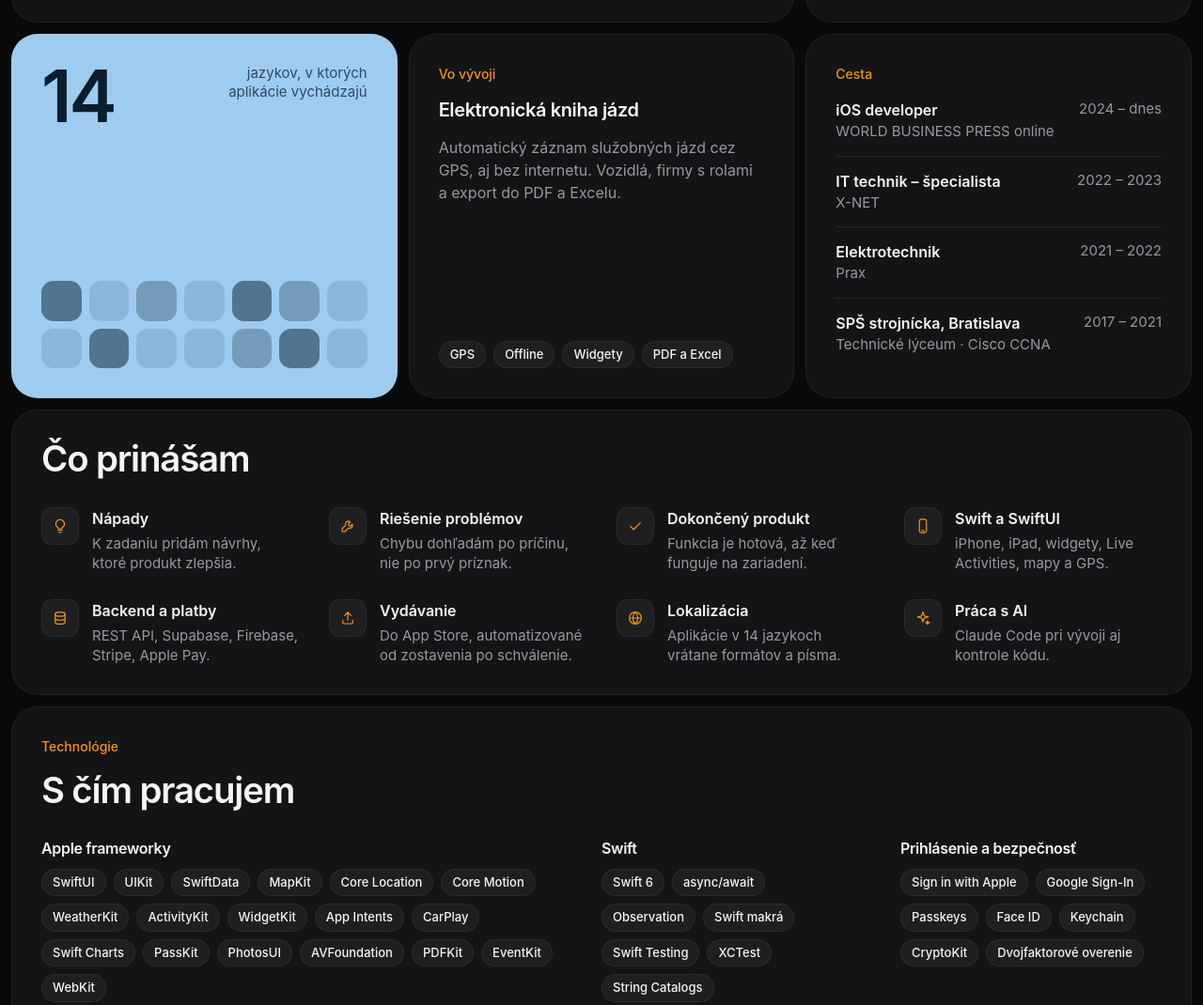
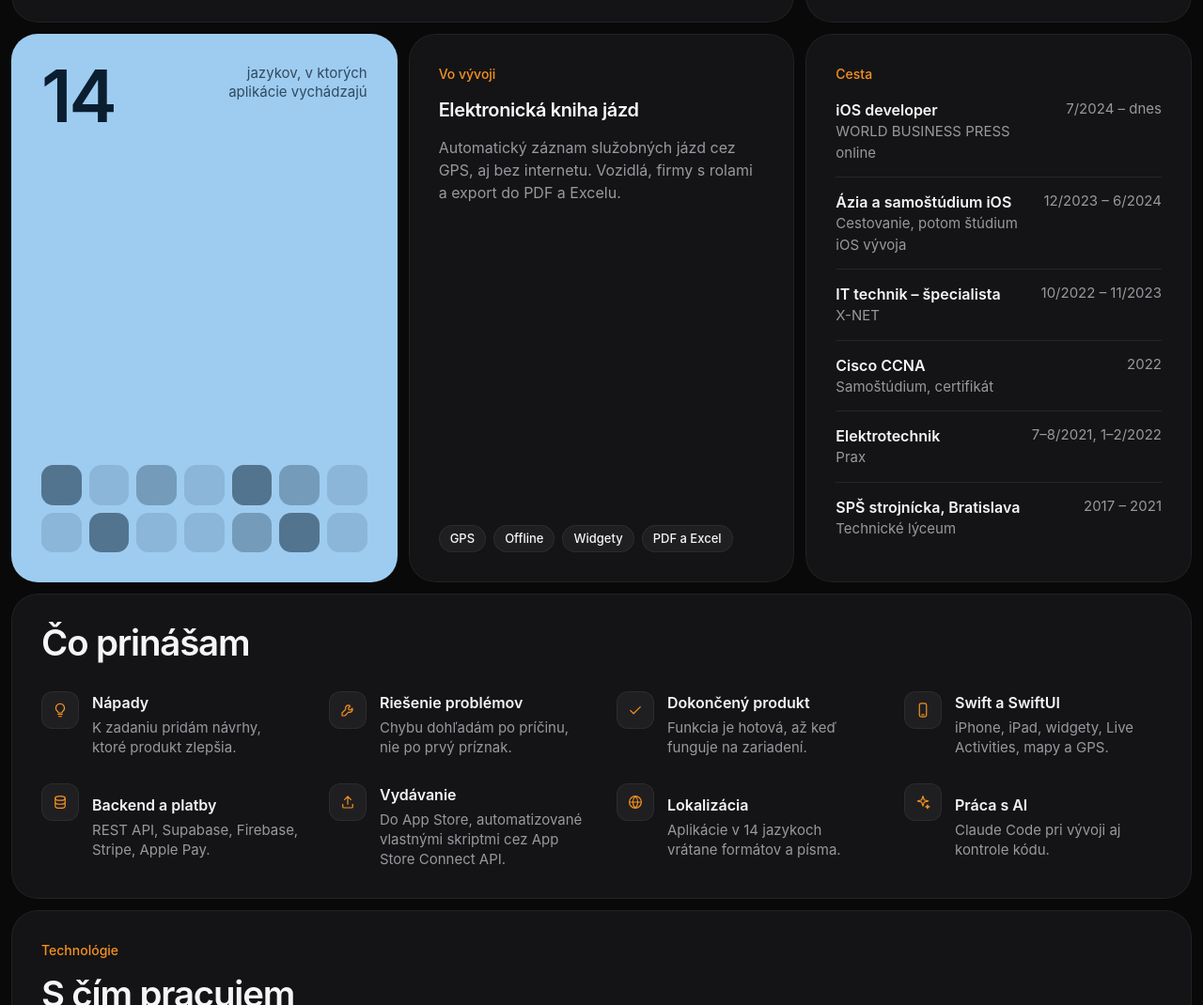
Before and after one commit to Tim-engineer/tim-engineer.github.io, a plain HTML site: page index.html in a window 1280 px wide. Shown: the part 1145-2215 px from the top of the page at 94% size. Drawn offline with Linux system fonts and the light colour scheme.

Commit message:
Align dates and wording with the CV
Co-Authored-By: Claude Fable 5.2 <noreply@anthropic.com>

```diff
--- a/index.html
+++ b/index.html
@@ -42,15 +42,16 @@
   </section>
 
   <section class="tile tile-warm c4 reveal">
-    <div class="stat-head"><span class="big">6</span><p>vlastných aplikácií, od nápadu po hotový produkt</p></div>
+    <div class="stat-head"><span class="big">6</span><p>vlastných aplikácií, ktoré som vytvoril sám</p></div>
     <div class="apps" aria-hidden="true"><span style="--n:0"></span><span style="--n:1"></span><span style="--n:2"></span><span style="--n:3"></span><span style="--n:4"></span><span style="--n:5"></span></div>
   </section>
 
   <section class="tile c4 reveal" style="--i:1">
     <span class="label">Práve teraz</span>
     <h3>iOS developer</h3>
-    <p class="org">WORLD BUSINESS PRESS online<small>od júla 2024</small></p>
-    <p>Finančné aplikácie pre iPhone a iPad a interná aplikácia na správu klientov a volanie cez internet.</p>
+    <p class="org">WORLD BUSINESS PRESS online<small>od 7/2024</small></p>
+    <p>Finančné aplikácie pre iPhone a iPad v SwiftUI: 2FA, grafy, upozornenia, push notifikácie.</p>
+    <p>Interná aplikácia pre retenčný tím: správa klientov a volanie cez internet.</p>
   </section>
 
   <section class="tile c8 r2 reveal">
@@ -100,10 +101,12 @@
   <section class="tile c4 reveal" style="--i:2">
     <span class="label">Cesta</span>
     <ul class="rows">
-      <li><div><b>iOS developer</b><small>WORLD BUSINESS PRESS online</small></div><span>2024 – dnes</span></li>
-      <li><div><b>IT technik – špecialista</b><small>X-NET</small></div><span>2022 – 2023</span></li>
-      <li><div><b>Elektrotechnik</b><small>Prax</small></div><span>2021 – 2022</span></li>
-      <li><div><b>SPŠ strojnícka, Bratislava</b><small>Technické lýceum · Cisco CCNA</small></div><span>2017 – 2021</span></li>
+      <li><div><b>iOS developer</b><small>WORLD BUSINESS PRESS online</small></div><span>7/2024 – dnes</span></li>
+      <li><div><b>Ázia a samoštúdium iOS</b><small>Cestovanie, potom štúdium iOS vývoja</small></div><span>12/2023 – 6/2024</span></li>
+      <li><div><b>IT technik – špecialista</b><small>X-NET</small></div><span>10/2022 – 11/2023</span></li>
+      <li><div><b>Cisco CCNA</b><small>Samoštúdium, certifikát</small></div><span>2022</span></li>
+      <li><div><b>Elektrotechnik</b><small>Prax</small></div><span>7–8/2021, 1–2/2022</span></li>
+      <li><div><b>SPŠ strojnícka, Bratislava</b><small>Technické lýceum</small></div><span>2017 – 2021</span></li>
     </ul>
   </section>
 
@@ -115,7 +118,7 @@
       <li><span class="ico"><svg class="i" viewBox="0 0 24 24" aria-hidden="true"><path d="m5 12.500 4.500 4.500L19 7.500"/></svg></span><b>Dokončený produkt</b><span>Funkcia je hotová, až keď funguje na zariadení.</span></li>
       <li><span class="ico"><svg class="i" viewBox="0 0 24 24" aria-hidden="true"><rect x="7" y="2.500" width="10" height="19" rx="2.500"/><path d="M10.500 18.500h3"/></svg></span><b>Swift a SwiftUI</b><span>iPhone, iPad, widgety, Live Activities, mapy a GPS.</span></li>
       <li><span class="ico"><svg class="i" viewBox="0 0 24 24" aria-hidden="true"><ellipse cx="12" cy="6.500" rx="7" ry="3"/><path d="M5 6.500v11c0 1.700 3.100 3 7 3s7-1.300 7-3v-11M5 12c0 1.700 3.100 3 7 3s7-1.300 7-3"/></svg></span><b>Backend a platby</b><span>REST API, Supabase, Firebase, Stripe, Apple Pay.</span></li>
-      <li><span class="ico"><svg class="i" viewBox="0 0 24 24" aria-hidden="true"><path d="M12 15V4M7.500 8.500 12 4l4.500 4.500M5 15v3.500A1.500 1.500 0 0 0 6.500 20h11a1.500 1.500 0 0 0 1.500-1.500V15"/></svg></span><b>Vydávanie</b><span>Do App Store, automatizované od zostavenia po schválenie.</span></li>
+      <li><span class="ico"><svg class="i" viewBox="0 0 24 24" aria-hidden="true"><path d="M12 15V4M7.500 8.500 12 4l4.500 4.500M5 15v3.500A1.500 1.500 0 0 0 6.500 20h11a1.500 1.500 0 0 0 1.500-1.500V15"/></svg></span><b>Vydávanie</b><span>Do App Store, automatizované vlastnými skriptmi cez App Store Connect API.</span></li>
       <li><span class="ico"><svg class="i" viewBox="0 0 24 24" aria-hidden="true"><circle cx="12" cy="12" r="8.500"/><path d="M3.500 12h17M12 3.500c2.500 2.500 3.500 5.300 3.500 8.500s-1 6-3.500 8.500c-2.500-2.500-3.500-5.300-3.500-8.500s1-6 3.500-8.500Z"/></svg></span><b>Lokalizácia</b><span>Aplikácie v 14 jazykoch vrátane formátov a písma.</span></li>
       <li><span class="ico"><svg class="i" viewBox="0 0 24 24" aria-hidden="true"><path d="M12 3.500 13.800 9l5.700 1.500-5.700 1.500L12 17.500 10.200 12 4.500 10.500 10.200 9 12 3.500ZM18.500 16l.7 2 2 .5-2 .5-.7 2-.7-2-2-.5 2-.5.700-2Z"/></svg></span><b>Práca s AI</b><span>Claude Code pri vývoji aj kontrole kódu.</span></li>
     </ul>
```
